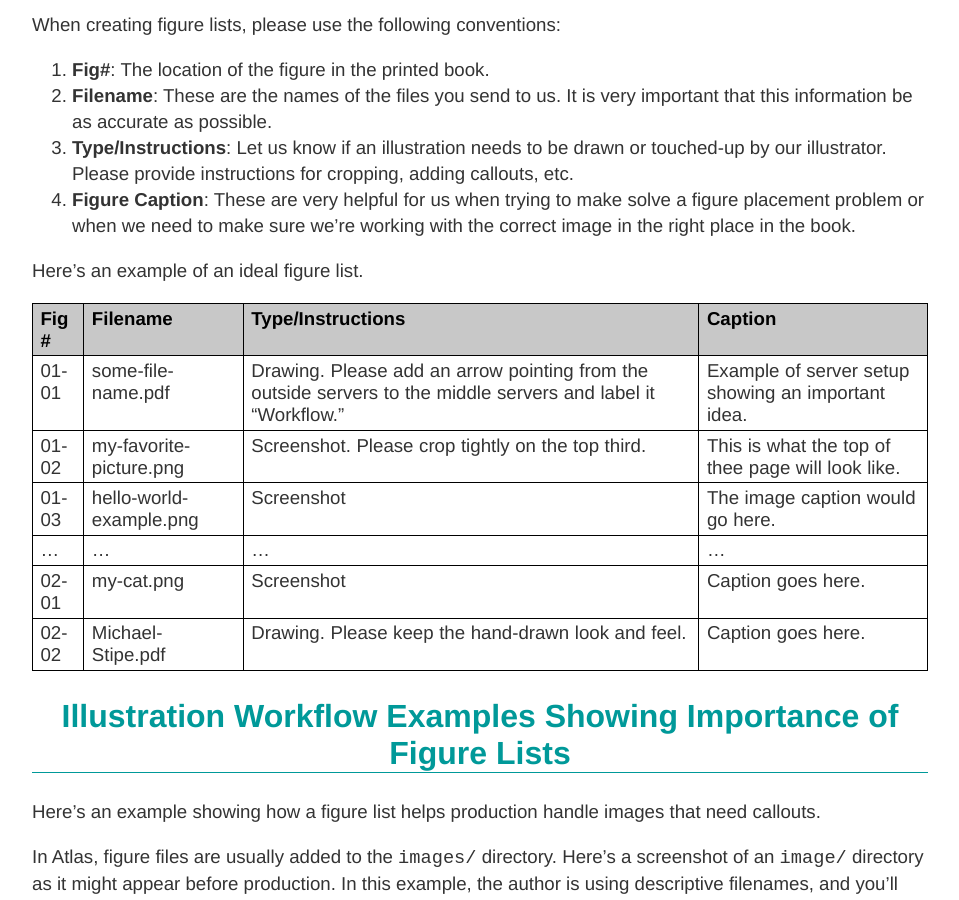
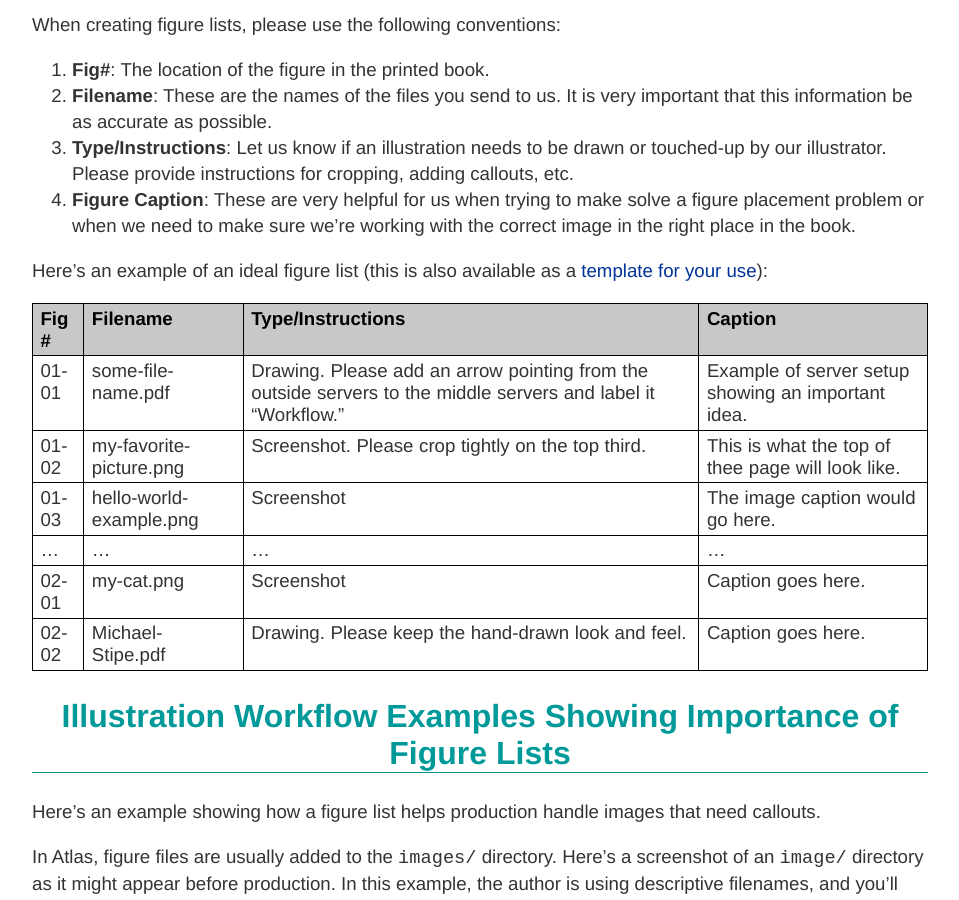
Before and after one commit to oreillymedia/production-resources, a Jekyll site: the page built from illustrations/index.md, in a window 1280 px wide and 900 px high, scrolled down 2059 px. Shown: the whole window, without its empty margins (160-1119 px from the left). Built offline with Jekyll 4.4.1, drawn with Linux system fonts in a browser that asks for light colours.

Commit message:
Adding link to Google Spreadsheet template
Google Spreadsheet template for fig lists

```diff
--- a/illustrations/index.md
+++ b/illustrations/index.md
@@ -56,7 +56,7 @@ When creating figure lists, please use the following conventions:
 3. **Type/Instructions**: Let us know if an illustration needs to be drawn or touched-up by our illustrator. Please provide instructions for cropping, adding callouts, etc.
 4. **Figure Caption**: These are very helpful for us when trying to make solve a figure placement problem or when we need to make sure we're working with the correct image in the right place in the book.
 
-Here's an example of an ideal figure list.
+Here's an example of an ideal figure list (this is also available as a [template for your use](https://docs.google.com/spreadsheets/d/1WWS5PicZC1ub6q9ckZ-i1y4nIga4_96ZSThkWgvQhgc/edit?usp=sharing)):
 
 Fig #   |   Filename   | Type/Instructions   |  Caption
  --- | --- | --- | ---
```
